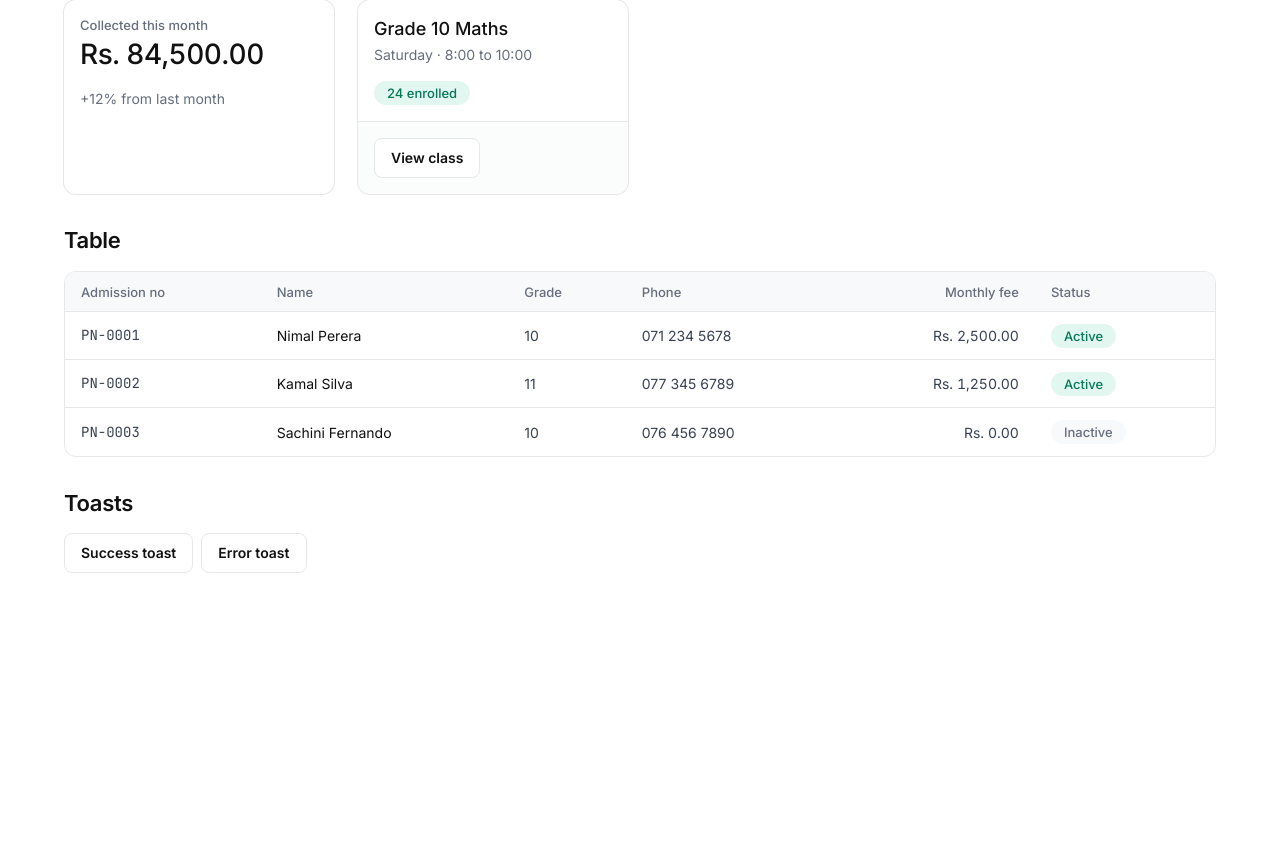
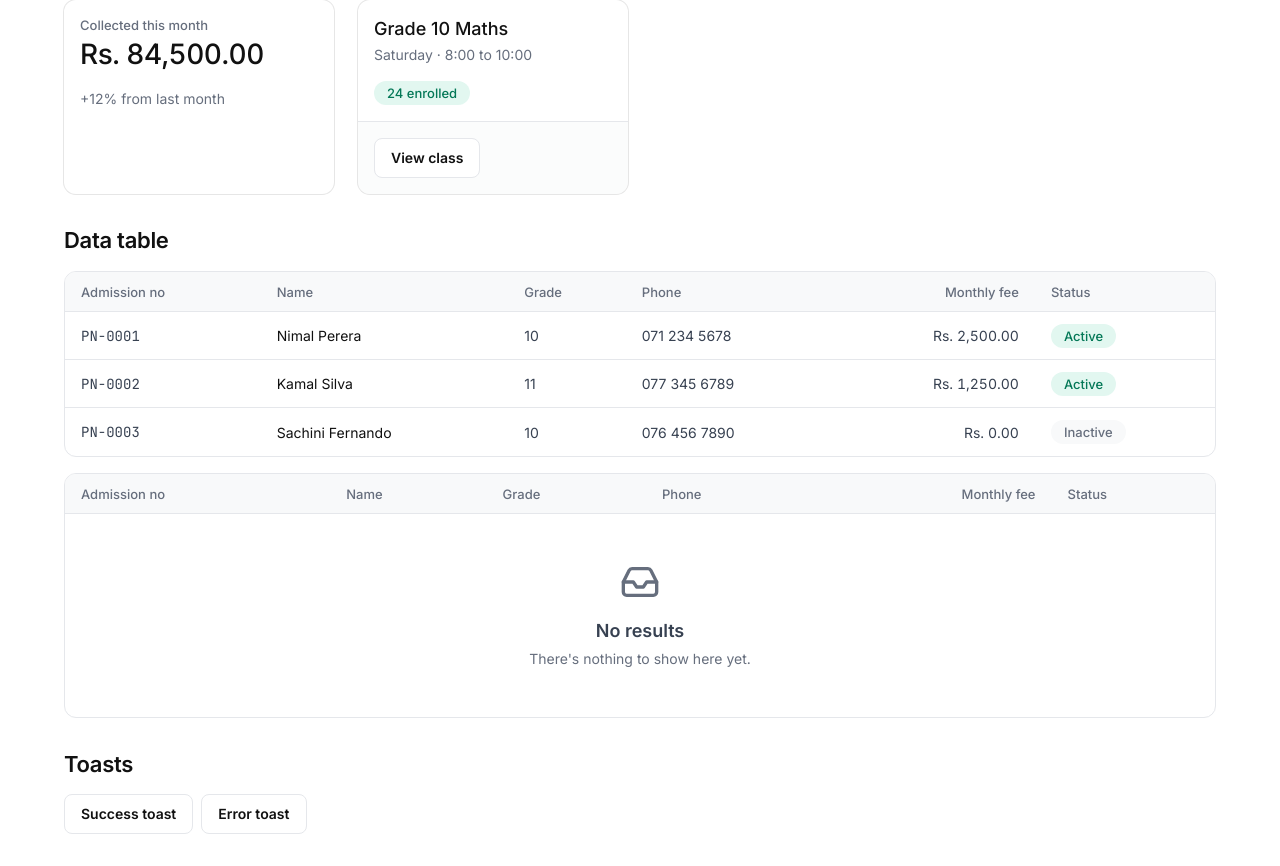
Before and after one commit to hashan1998-it/Panthiya, a Next.js app: page /styleguide in a window 1280 px wide. Shown: the part 1468-2334 px from the top of the page. Before the commit the page ends 2073 px from the top, so only its background shows below. Built offline with nearby package versions, Linux system fonts and the light colour scheme.

Commit message:
feat: add typed DataTable component

```diff
--- /dev/null
+++ b/src/app/styleguide/data-table-demo.tsx
@@ -0,0 +1,50 @@
+"use client";
+
+import { createDataTableColumnHelper, DataTable } from "@/components/shared/data-table";
+import { Badge } from "@/components/ui/badge";
+
+export type DemoStudent = {
+  id: string;
+  admissionNo: string;
+  name: string;
+  grade: number;
+  phone: string;
+  fee: string;
+  active: boolean;
+};
+
+const column = createDataTableColumnHelper<DemoStudent>();
+
+const columns = column.columns([
+  column.accessor("admissionNo", {
+    header: "Admission no",
+    cell: (info) => <span className="font-mono">{info.getValue()}</span>,
+  }),
+  column.accessor("name", {
+    header: "Name",
+    cell: (info) => <span className="text-foreground">{info.getValue()}</span>,
+  }),
+  column.accessor("grade", { header: "Grade" }),
+  column.accessor("phone", { header: "Phone" }),
+  column.accessor("fee", { header: "Monthly fee", meta: { align: "right" } }),
+  column.accessor("active", {
+    header: "Status",
+    cell: (info) =>
+      info.getValue() ? (
+        <Badge variant="success">Active</Badge>
+      ) : (
+        <Badge variant="neutral">Inactive</Badge>
+      ),
+  }),
+]);
+
+export function DataTableDemo({ students }: { students: DemoStudent[] }) {
+  return (
+    <DataTable
+      label="Students"
+      columns={columns}
+      data={students}
+      getRowId={(student) => student.id}
+    />
+  );
+}
--- a/src/app/styleguide/page.tsx
+++ b/src/app/styleguide/page.tsx
@@ -12,14 +12,7 @@ import {
 } from "@/components/ui/card";
 import { Input } from "@/components/ui/input";
 import { Label } from "@/components/ui/label";
-import {
-  Table,
-  TableBody,
-  TableCell,
-  TableHead,
-  TableHeader,
-  TableRow,
-} from "@/components/ui/table";
+import { DataTableDemo, type DemoStudent } from "./data-table-demo";
 import { ThemeSwitcher } from "./theme-switcher";
 import { ToastDemo } from "./toast-demo";
 
@@ -50,8 +43,9 @@ const surfaces = [
   { className: "bg-destructive", name: "destructive" },
 ] as const;
 
-const sampleStudents = [
+const sampleStudents: DemoStudent[] = [
   {
+    id: "1",
     admissionNo: "PN-0001",
     name: "Nimal Perera",
     grade: 10,
@@ -60,6 +54,7 @@ const sampleStudents = [
     active: true,
   },
   {
+    id: "2",
     admissionNo: "PN-0002",
     name: "Kamal Silva",
     grade: 11,
@@ -68,6 +63,7 @@ const sampleStudents = [
     active: true,
   },
   {
+    id: "3",
     admissionNo: "PN-0003",
     name: "Sachini Fernando",
     grade: 10,
@@ -75,7 +71,7 @@ const sampleStudents = [
     fee: "Rs. 0.00",
     active: false,
   },
-] as const;
+];
 
 function Section({ title, children }: { title: string; children: React.ReactNode }) {
   return (
@@ -220,35 +216,9 @@ export default function StyleguidePage() {
         </div>
       </Section>
 
-      <Section title="Table">
-        <Table>
-          <TableHeader>
-            <TableRow>
-              <TableHead>Admission no</TableHead>
-              <TableHead>Name</TableHead>
-              <TableHead>Grade</TableHead>
-              <TableHead>Phone</TableHead>
-              <TableHead className="text-right">Monthly fee</TableHead>
-              <TableHead>Status</TableHead>
-            </TableRow>
-          </TableHeader>
-          <TableBody>
-            {sampleStudents.map((s) => (
-              <TableRow key={s.admissionNo}>
-                <TableCell className="font-mono">{s.admissionNo}</TableCell>
-                <TableCell className="text-foreground">{s.name}</TableCell>
-                <TableCell>{s.grade}</TableCell>
-                <TableCell>{s.phone}</TableCell>
-                <TableCell className="text-right tabular-nums">{s.fee}</TableCell>
-                <TableCell>
-                  <Badge variant={s.active ? "success" : "neutral"}>
-                    {s.active ? "Active" : "Inactive"}
-                  </Badge>
-                </TableCell>
-              </TableRow>
-            ))}
-          </TableBody>
-        </Table>
+      <Section title="Data table">
+        <DataTableDemo students={sampleStudents} />
+        <DataTableDemo students={[]} />
       </Section>
 
       <Section title="Toasts">
--- /dev/null
+++ b/src/components/shared/data-table.tsx
@@ -0,0 +1,111 @@
+"use client";
+
+import type { ReactNode } from "react";
+import {
+  createColumnHelper,
+  FlexRender,
+  tableFeatures,
+  useTable,
+  type RowData,
+  type TableOptions,
+} from "@tanstack/react-table";
+import { Inbox } from "lucide-react";
+import { EmptyState } from "@/components/shared/empty-state";
+import {
+  Table,
+  TableBody,
+  TableCell,
+  TableHead,
+  TableHeader,
+  TableRow,
+} from "@/components/ui/table";
+import { cn } from "@/lib/utils";
+
+type DataTableColumnMeta = {
+  align?: "left" | "right";
+};
+
+export const dataTableFeatures = tableFeatures({
+  columnMeta: {} as DataTableColumnMeta,
+});
+
+type DataTableFeatures = typeof dataTableFeatures;
+
+export function createDataTableColumnHelper<TData extends RowData>() {
+  return createColumnHelper<DataTableFeatures, TData>();
+}
+
+type DataTableProps<TData extends RowData> = {
+  columns: TableOptions<DataTableFeatures, TData>["columns"];
+  data: TData[];
+  label: string;
+  getRowId?: (row: TData) => string;
+  emptyState?: ReactNode;
+};
+
+function alignClass(align: DataTableColumnMeta["align"]) {
+  return align === "right" ? "text-right tabular-nums" : undefined;
+}
+
+export function DataTable<TData extends RowData>({
+  columns,
+  data,
+  label,
+  getRowId,
+  emptyState,
+}: DataTableProps<TData>) {
+  const table = useTable({
+    features: dataTableFeatures,
+    columns,
+    data,
+    getRowId,
+  });
+
+  const rows = table.getRowModel().rows;
+  const columnCount = table.getAllLeafColumns().length;
+
+  return (
+    <Table aria-label={label}>
+      <TableHeader>
+        {table.getHeaderGroups().map((headerGroup) => (
+          <TableRow key={headerGroup.id}>
+            {headerGroup.headers.map((header) => (
+              <TableHead
+                key={header.id}
+                className={cn(header.column.columnDef.meta?.align === "right" && "text-right")}
+              >
+                {header.isPlaceholder ? null : <FlexRender header={header} />}
+              </TableHead>
+            ))}
+          </TableRow>
+        ))}
+      </TableHeader>
+      <TableBody>
+        {rows.length > 0 ? (
+          rows.map((row) => (
+            <TableRow key={row.id}>
+              {row.getAllCells().map((cell) => (
+                <TableCell key={cell.id} className={alignClass(cell.column.columnDef.meta?.align)}>
+                  <FlexRender cell={cell} />
+                </TableCell>
+              ))}
+            </TableRow>
+          ))
+        ) : (
+          <TableRow className="hover:bg-transparent">
+            <TableCell colSpan={columnCount} className="h-auto p-0 whitespace-normal">
+              {emptyState ?? (
+                <EmptyState
+                  icon={Inbox}
+                  title="No results"
+                  description="There's nothing to show here yet."
+                  className="rounded-none border-0 bg-transparent"
+                />
+              )}
+            </TableCell>
+          </TableRow>
+        )}
+      </TableBody>
+    </Table>
+  );
+}
```
